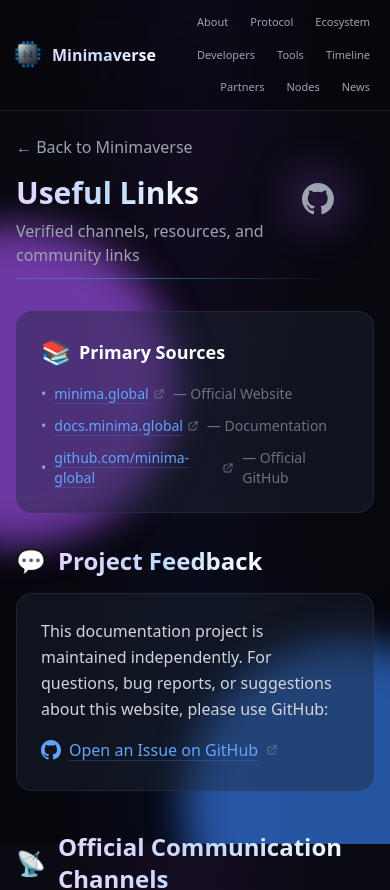
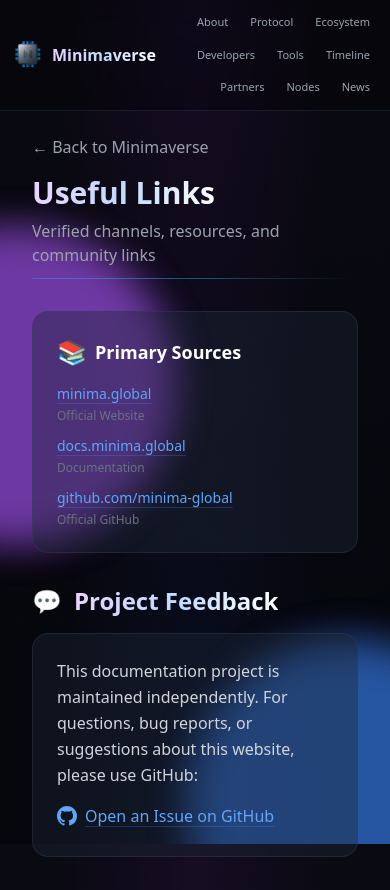
Before and after one commit to KuA1bo/minimaverse-site, a Next.js app: page /links in a window 390 px wide. Shown: the top 890 px of the page. Built offline with nearby package versions, Linux system fonts and the light colour scheme.

Commit message:
chore: links - update link arrow visibility for mobile, standardize layout

```diff
--- a/src/app/links/page.tsx
+++ b/src/app/links/page.tsx
@@ -1,11 +1,12 @@
 // src/app/links/page.tsx
 // Useful Links page - verified channels and resources for Minima Protocol
-// Visual enhancements applied per site design system (content unchanged)
-// Fixed: Last updated date to March 20, 2026 + href trailing spaces
+// Updated: Hide ExternalLink arrows on mobile, GitHub icon hidden on mobile, Primary Sources mobile layout
+// Note: All comments in English only
+// Content: 1:1 unchanged
 
 import Link from 'next/link';
 
-// ExternalLink component for all external links with ↗ icon (enhanced with hideArrow)
+// ExternalLink component for all external links with arrow icon (hidden on mobile)
 const ExternalLink = ({
   href,
   children,
@@ -28,14 +29,14 @@ const ExternalLink = ({
   >
     {children}
     {!hideArrow && (
-      <svg className="w-3 h-3 text-gray-500 flex-shrink-0" fill="none" stroke="currentColor" viewBox="0 0 24 24" aria-hidden="true">
+      <svg className="w-3 h-3 text-gray-500 flex-shrink-0 hidden sm:inline-flex" fill="none" stroke="currentColor" viewBox="0 0 24 24" aria-hidden="true">
         <path strokeLinecap="round" strokeLinejoin="round" strokeWidth={2} d="M10 6H6a2 2 0 00-2 2v10a2 2 0 002 2h10a2 2 0 002-2v-4M14 4h6m0 0v6m0-6L10 14" />
       </svg>
     )}
   </a>
 );
 
-// StatusBadge component for feature status indicators (enhanced with glow + hover)
+// StatusBadge component for feature status indicators
 const StatusBadge = ({ status, reducedGlow = false }: { status: 'confirmed' | 'in-development' | 'community', reducedGlow?: boolean }) => {
   const config = {
     'confirmed': { bg: 'bg-green-900/40', text: 'text-green-300', border: 'border-green-700/50', dot: 'bg-green-500', glow: reducedGlow ? 'shadow-green-500/25' : 'shadow-green-500/50' },
@@ -73,7 +74,7 @@ const BackgroundOrbs = () => (
 
 export default function LinksPage() {
   return (
-    <div className="max-w-4xl mx-auto relative">
+    <div className="max-w-4xl mx-auto relative px-4 sm:px-0">
 
       <BackgroundOrbs />
 
@@ -82,7 +83,7 @@ export default function LinksPage() {
         <div className="absolute inset-0 bg-gradient-to-r from-purple-500/10 via-blue-500/10 to-cyan-500/10 rounded-2xl opacity-0 hover:opacity-100 transition-opacity duration-500" />
 
         <div className="relative flex justify-between items-start">
-          {/* Header text block - pb-3 for line spacing */}
+          {/* Header text block */}
           <div className="relative inline-block w-full pb-3">
             <Link
               href="/"
@@ -100,14 +101,14 @@ export default function LinksPage() {
             <span className="absolute bottom-0 left-0 right-0 h-px bg-gradient-to-r from-blue-500/60 via-cyan-400/40 to-transparent" />
           </div>
 
-          {/* GitHub icon - lower position, glow centered on icon */}
-          <div className="flex items-center justify-end relative -translate-x-10 mt-12">
-            {/* Centered glow - matches icon size exactly */}
+          {/* GitHub icon - Desktop only (hidden on mobile), unified with homepage */}
+          <div className="hidden sm:flex items-center justify-end relative -translate-x-10 mt-12 flex-shrink-0">
+            {/* Glow */}
             <div className="absolute inset-0 flex items-center justify-center">
-              <div className="w-8 h-8 bg-purple-500/80 rounded-full blur-xl" />
+              <div className="w-8 h-8 bg-purple-500/80 rounded-full blur-lg" />
             </div>
             <ExternalLink
-              href="https://github.com/KuA1bo/minimaverse-site"
+              href="https://github.com/KuA1bo/minimaverse-site  "
               className="relative text-gray-400 hover:text-white transition-all duration-300 hover:scale-110 hover:rotate-6 z-10"
               ariaLabel="View source on GitHub"
               hideArrow={true}
@@ -120,7 +121,7 @@ export default function LinksPage() {
         </div>
       </header>
 
-      {/* Primary Sources Box - enhanced with bullet points • */}
+      {/* Primary Sources Box - matches /developers desktop style */}
       <div className="relative bg-gray-800/40 border border-gray-700/40 rounded-2xl p-6 mb-8
                       transition-all duration-300 hover:border-purple-500/50 hover:shadow-2xl hover:shadow-purple-500/15
                       opacity-0 animate-fade-in-up delay-150 group overflow-hidden">
@@ -131,35 +132,38 @@ export default function LinksPage() {
             <span className="text-2xl">📚</span> Primary Sources
           </h3>
           <ul className="space-y-3 text-sm">
-            <li className="flex items-center gap-2 group/link">
-              <span className="text-gray-400">•</span>
+            <li className="flex flex-col sm:flex-row sm:items-center gap-1 sm:gap-2">
+              <span className="text-gray-400 max-[400px]:hidden">•</span>
               <ExternalLink
                 href="https://minima.global"
                 className="text-blue-400 hover:text-purple-400 underline decoration-blue-500/30 hover:decoration-purple-500/60 underline-offset-4 transition-all duration-300"
               >
                 minima.global
               </ExternalLink>
-              <span className="text-gray-500">— Official Website</span>
+              <span className="text-gray-500 max-[400px]:hidden">—</span>
+              <span className="text-gray-500 text-xs sm:text-sm">Official Website</span>
             </li>
-            <li className="flex items-center gap-2 group/link">
-              <span className="text-gray-400">•</span>
+            <li className="flex flex-col sm:flex-row sm:items-center gap-1 sm:gap-2">
+              <span className="text-gray-400 max-[400px]:hidden">•</span>
               <ExternalLink
                 href="https://docs.minima.global"
                 className="text-blue-400 hover:text-purple-400 underline decoration-blue-500/30 hover:decoration-purple-500/60 underline-offset-4 transition-all duration-300"
               >
                 docs.minima.global
               </ExternalLink>
-              <span className="text-gray-500">— Documentation</span>
+              <span className="text-gray-500 max-[400px]:hidden">—</span>
+              <span className="text-gray-500 text-xs sm:text-sm">Documentation</span>
             </li>
-            <li className="flex items-center gap-2 group/link">
-              <span className="text-gray-400">•</span>
+            <li className="flex flex-col sm:flex-row sm:items-center gap-1 sm:gap-2">
+              <span className="text-gray-400 max-[400px]:hidden">•</span>
               <ExternalLink
                 href="https://github.com/minima-global"
                 className="text-blue-400 hover:text-purple-400 underline decoration-blue-500/30 hover:decoration-purple-500/60 underline-offset-4 transition-all duration-300"
               >
                 github.com/minima-global
               </ExternalLink>
-              <span className="text-gray-500">— Official GitHub</span>
+              <span className="text-gray-500 max-[400px]:hidden">—</span>
+              <span className="text-gray-500 text-xs sm:text-sm">Official GitHub</span>
             </li>
           </ul>
         </div>
@@ -310,7 +314,7 @@ export default function LinksPage() {
           </p>
         </section>
 
-        {/* Section 5: Official Resources */}
+        {/* Section 5: Official Resources - arrows hidden on mobile */}
         <section className="mb-10 opacity-0 animate-fade-in-up delay-75">
           <h2 className="text-2xl font-bold mb-4 flex items-center gap-3">
             <span className="text-2xl">🔗</span>
@@ -345,7 +349,7 @@ export default function LinksPage() {
           </div>
         </section>
 
-        {/* Section 6: Regional Community Channels */}
+        {/* Section 6: Regional Community Channels - arrows hidden on mobile */}
         <section className="mb-10 opacity-0 animate-fade-in-up delay-150">
           <h2 className="text-2xl font-bold mb-4 flex items-center gap-3">
             <span className="text-2xl">🌍</span>
@@ -401,7 +405,7 @@ export default function LinksPage() {
           </div>
         </section>
 
-        {/* Universal Disclaimer Block - enhanced */}
+        {/* Universal Disclaimer Block */}
         <div className="relative bg-amber-900/20 border border-amber-700/50 rounded-2xl p-6 mb-8
                         transition-all duration-300 hover:border-amber-600/70 hover:shadow-2xl hover:shadow-amber-500/10
                         opacity-0 animate-fade-in-up delay-200 group overflow-hidden">
@@ -419,11 +423,11 @@ export default function LinksPage() {
           </p>
         </div>
 
-        {/* Last Updated - enhanced with corrected date */}
+        {/* Last Updated - UPDATED DATE */}
         <section className="border-t border-gray-700/40 pt-6 opacity-0 animate-fade-in-up delay-300">
           <p className="text-gray-500 text-sm flex items-center gap-2">
             <span className="w-2 h-2 bg-green-500 rounded-full animate-pulse" />
-            Last updated: March 20, 2026
+            Last updated: March 26, 2026
           </p>
         </section>
 
```
